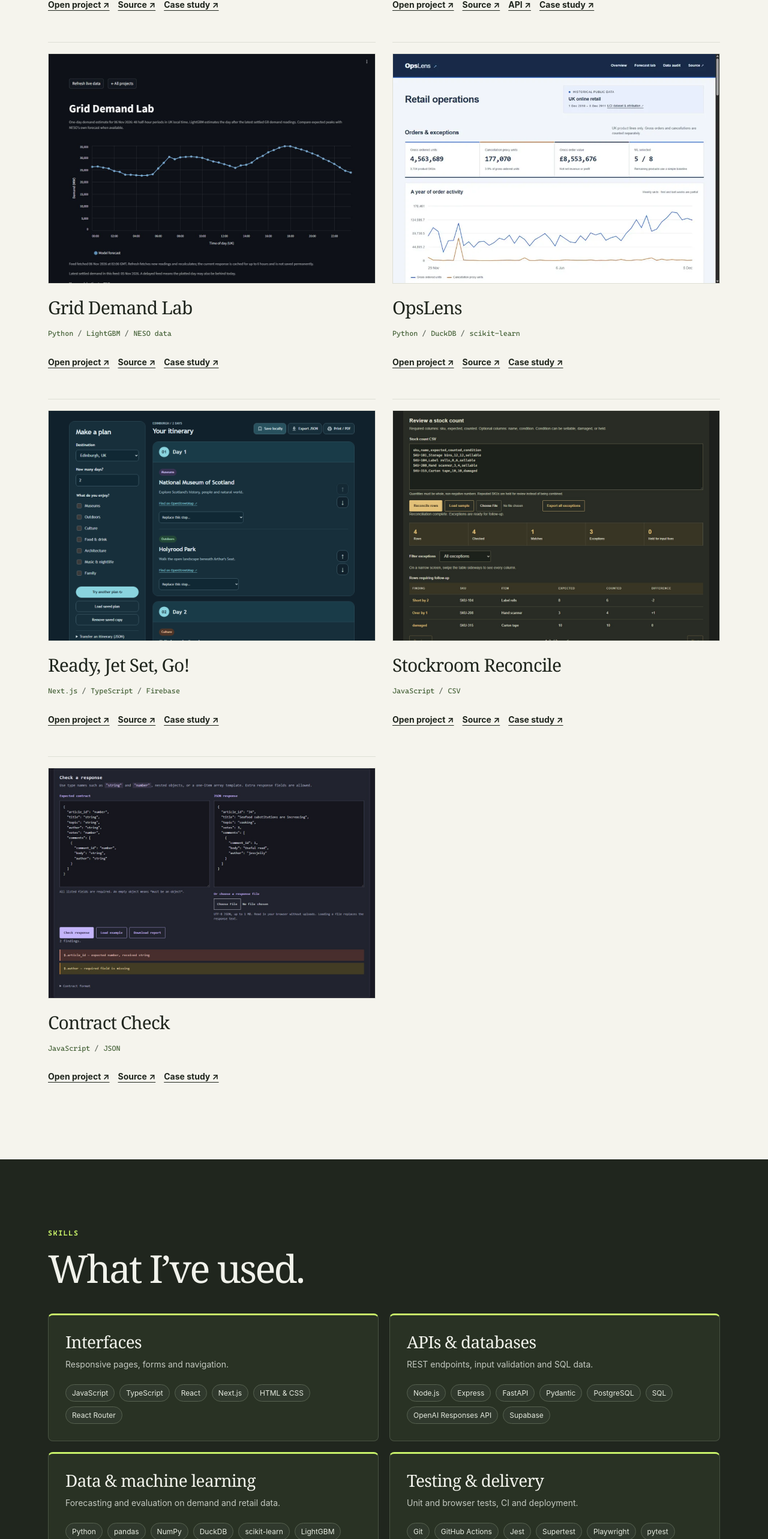
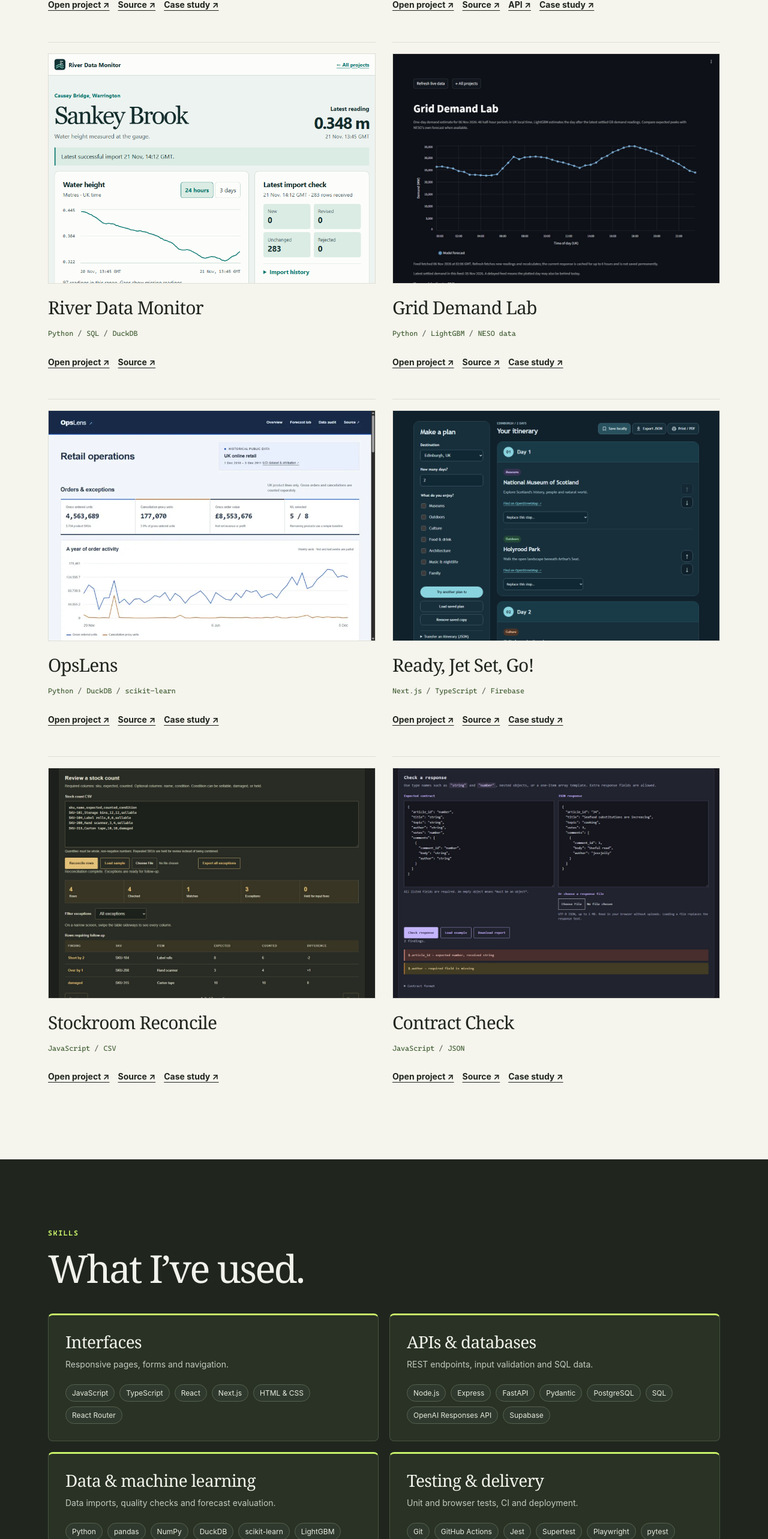
Before and after one commit to s7a7ic-37/portfolio, a React (Vite) app: page / in a window 1280 px wide. Shown: the part 2029-4595 px from the top of the page at 60% size. Built offline with nearby package versions, Linux system fonts and the light colour scheme.

Commit message:
Add River Data Monitor to the portfolio

```diff
--- a/src/components/Projects.tsx
+++ b/src/components/Projects.tsx
@@ -5,6 +5,7 @@ import contractPreview from "../assets/photos/project-contract.jpg";
 import stockPreview from "../assets/photos/project-stockroom.jpg";
 import gridPreview from "../assets/photos/project-grid.png";
 import runbookPreview from "../assets/photos/project-runbook.png";
+import riverPreview from "../assets/photos/project-river.png";
 
 const caseStudies: Record<string, string> = {
   "Runbook Desk": "/case-studies/runbook-desk/",
@@ -19,6 +20,7 @@ const caseStudies: Record<string, string> = {
 const projects = [
   { name: "Runbook Desk", stack: ["FastAPI", "TypeScript", "PostgreSQL"], preview: runbookPreview, live: "https://runbook.artemislab.co.uk/", source: "https://github.com/s7a7ic-37/runbook-desk" },
   { name: "Pure News", stack: ["React", "Express", "PostgreSQL"], preview: newsPreview, live: "https://news.artemislab.co.uk/", source: "https://github.com/s7a7ic-37/pure-news", api: "https://github.com/s7a7ic-37/pure-news-api" },
+  { name: "River Data Monitor", stack: ["Python", "SQL", "DuckDB"], preview: riverPreview, live: "https://river.artemislab.co.uk/", source: "https://github.com/s7a7ic-37/river-data-monitor" },
   { name: "Grid Demand Lab", stack: ["Python", "LightGBM", "NESO data"], preview: gridPreview, live: "https://grid.artemislab.co.uk/", source: "https://github.com/s7a7ic-37/grid-demand-lab" },
   { name: "OpsLens", stack: ["Python", "DuckDB", "scikit-learn"], preview: opsPreview, live: "https://opslens.artemislab.co.uk/", source: "https://github.com/s7a7ic-37/ops-lens" },
   { name: "Ready, Jet Set, Go!", stack: ["Next.js", "TypeScript", "Firebase"], preview: travelPreview, live: "https://travel.artemislab.co.uk/demo/", source: "https://github.com/s7a7ic-37/travel-planner" },
--- a/src/components/Skills.tsx
+++ b/src/components/Skills.tsx
@@ -11,7 +11,7 @@ const capabilities = [
   },
   {
     title: "Data & machine learning",
-    description: "Forecasting and evaluation on demand and retail data.",
+    description: "Data imports, quality checks and forecast evaluation.",
     tools: ["Python", "pandas", "NumPy", "DuckDB", "scikit-learn", "LightGBM", "Altair", "NESO API"],
   },
   {
```
Also changed, not shown: src/assets/photos/project-river.png (added), 1 other file (tests, documents, lock files or other folders).
